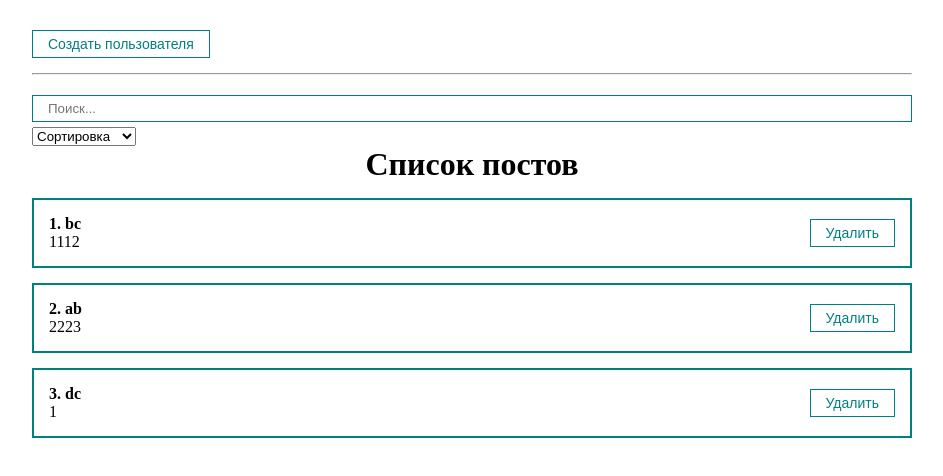
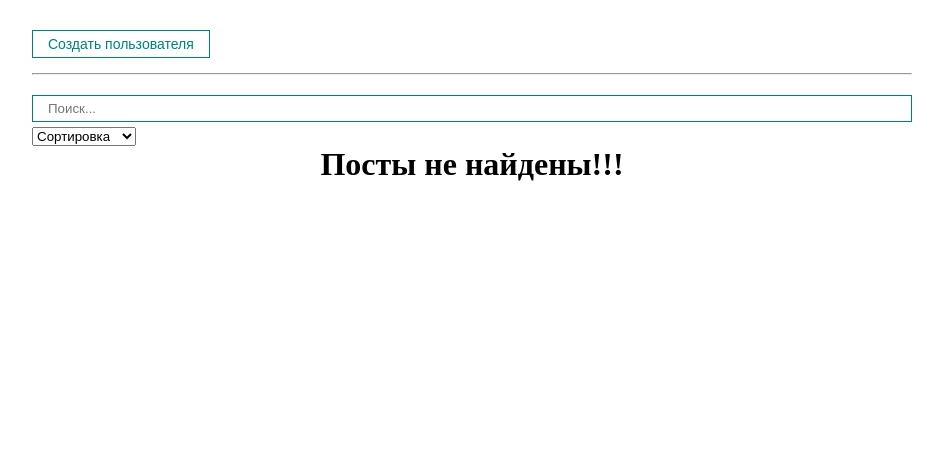
Before and after one commit to NolikDM/react-alphabet, a React (Create React App) app: page / in a window 1280 px wide. Shown: the top 476 px of the page, without its empty margins (168-1111 px from the left). Built offline with nearby package versions, Linux system fonts and the light colour scheme.

Commit message:
custom hooks and decomposition

```diff
--- a/src/App.js
+++ b/src/App.js
@@ -10,27 +10,14 @@
 import MySelect from "./components/UI/select/MySelect";
 import PostFilter from "./components/PostFilter";
 import MyModal from "./components/UI/modal/MyModal";
+import {usePosts} from "./hooks/usePosts";
 
 function App() {
-    const [posts, setPosts] = useState([
-        {id: 1, title: 'bc', body: '1112'},
-        {id: 2, title: 'ab', body: '2223'},
-        {id: 3, title: 'dc', body: '1'}
-    ])
+    const [posts, setPosts] = useState([])
     const [filter, setFilter] = useState({sort: '', query: ''});
     const [modal, setModal] = useState(false);
+    const sortedAndSearchedPosts = usePosts(posts, filter.sort, filter.query);
 
-    const sortedPosts = useMemo(() => {
-        console.log('ОТРАБОТАЛА ФУНКЦИЯ SORTED POSTS')
-        if (filter.sort) {
-            return [...posts].sort((a,b) => a[filter.sort].localeCompare(b[filter.sort]))
-        }
-        return posts;
-    }, [filter.sort, posts])
-
-    const sortedAndSearchedPosts = useMemo(() => {
-        return sortedPosts.filter(post => post.title.toLowerCase().includes(filter.query))
-    }, [filter.query, sortedPosts])
 
     // Call-back функция для передачи информации от PostForm родителю App
     const createPost = (newPost) => {
--- /dev/null
+++ b/src/hooks/usePosts.js
@@ -0,0 +1,22 @@
+import {useMemo} from "react";
+
+export const useSortedPosts = (posts, sort) => {
+    const sortedPosts = useMemo(() => {
+        if (sort) {
+            return [...posts].sort((a,b) => a[sort].localeCompare(b[sort]))
+        }
+        return posts;
+    }, [sort, posts])
+
+    return  sortedPosts;
+}
+
+export const usePosts = (posts, sort, query) => {
+    const sortedPosts = useSortedPosts(posts, sort);
+
+    const sortedAndSearchedPosts = useMemo(() => {
+        return sortedPosts.filter(post => post.title.toLowerCase().includes(query.toLowerCase()))
+    }, [query, sortedPosts])
+
+    return sortedAndSearchedPosts;
+}
```
